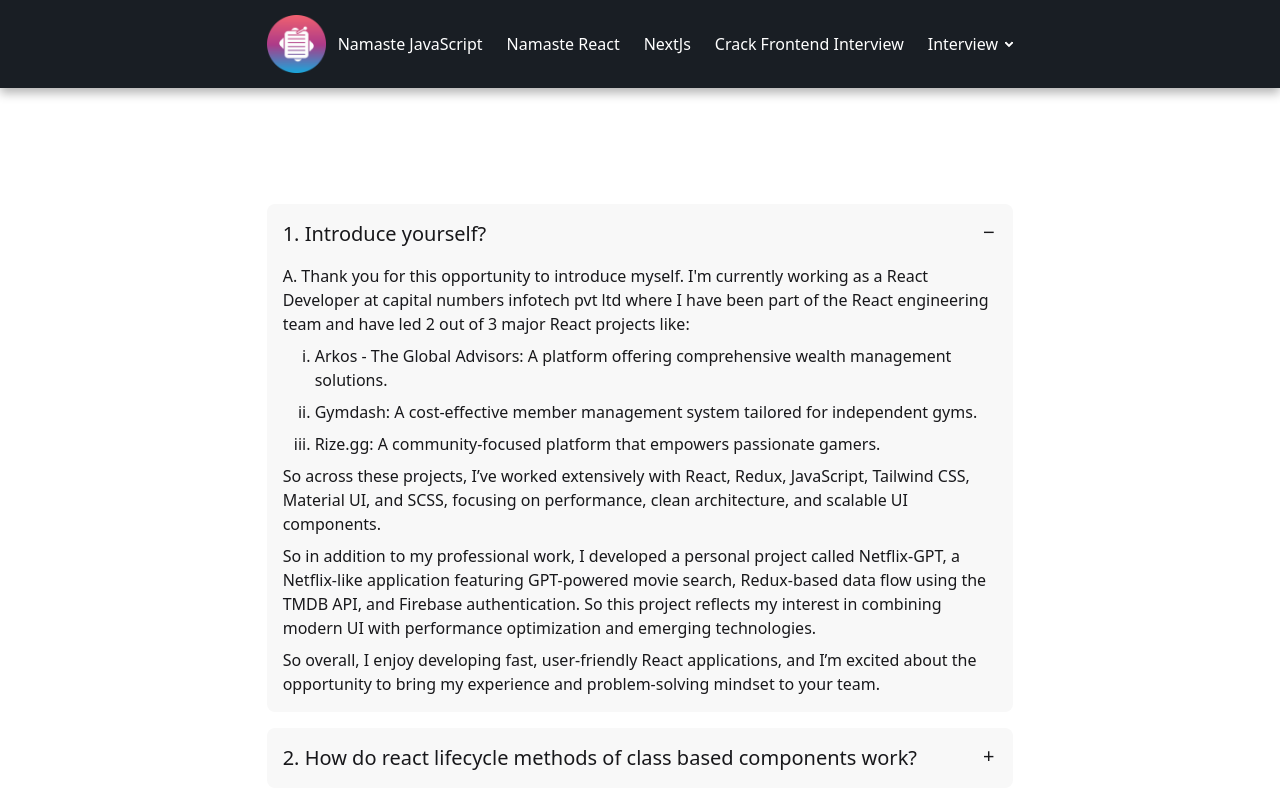
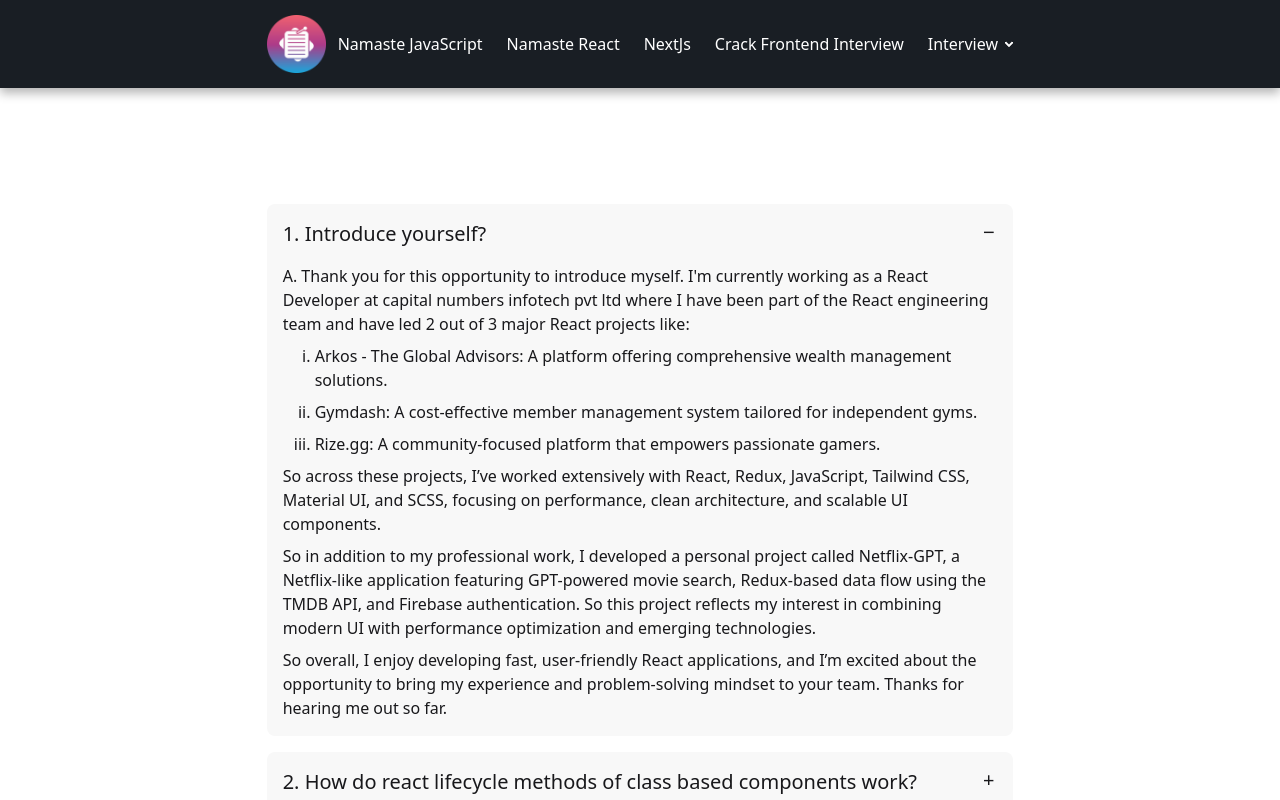
Before and after one commit to sandeeprana19/sde-courses-notes, a React (Vite) app: page /interview/react in a window 1280 px wide. Shown: the top 800 px of the page. Built offline with nearby package versions, Linux system fonts and the light colour scheme.

Commit message:
Updated.

```diff
--- a/src/components/Interview/React.jsx
+++ b/src/components/Interview/React.jsx
@@ -54,7 +54,7 @@ const React = () => {
                       So overall, I enjoy developing fast, user-friendly React
                       applications, and I’m excited about the opportunity to
                       bring my experience and problem-solving mindset to your
-                      team.
+                      team. Thanks for hearing me out so far.
                     </p>
                   </div>
                 </div>
@@ -251,9 +251,9 @@ const React = () => {
                 <div className="flex flex-col gap-y-2">
                   <p>
                     A. CSS-in-JS lets us write scoped, component-based, and
-                    dynamic styles inside JavaScript. It helps avoid global CSS
-                    conflicts, improves maintainability, and allows styling
-                    based on props or state.
+                    dynamic styles inside JavaScript. It helps to avoid global
+                    CSS conflicts, improves maintainability, and allows styling
+                    based on props or state. Therefore, we need to do CSS-in-JS.
                   </p>
                 </div>
               </div>
```
